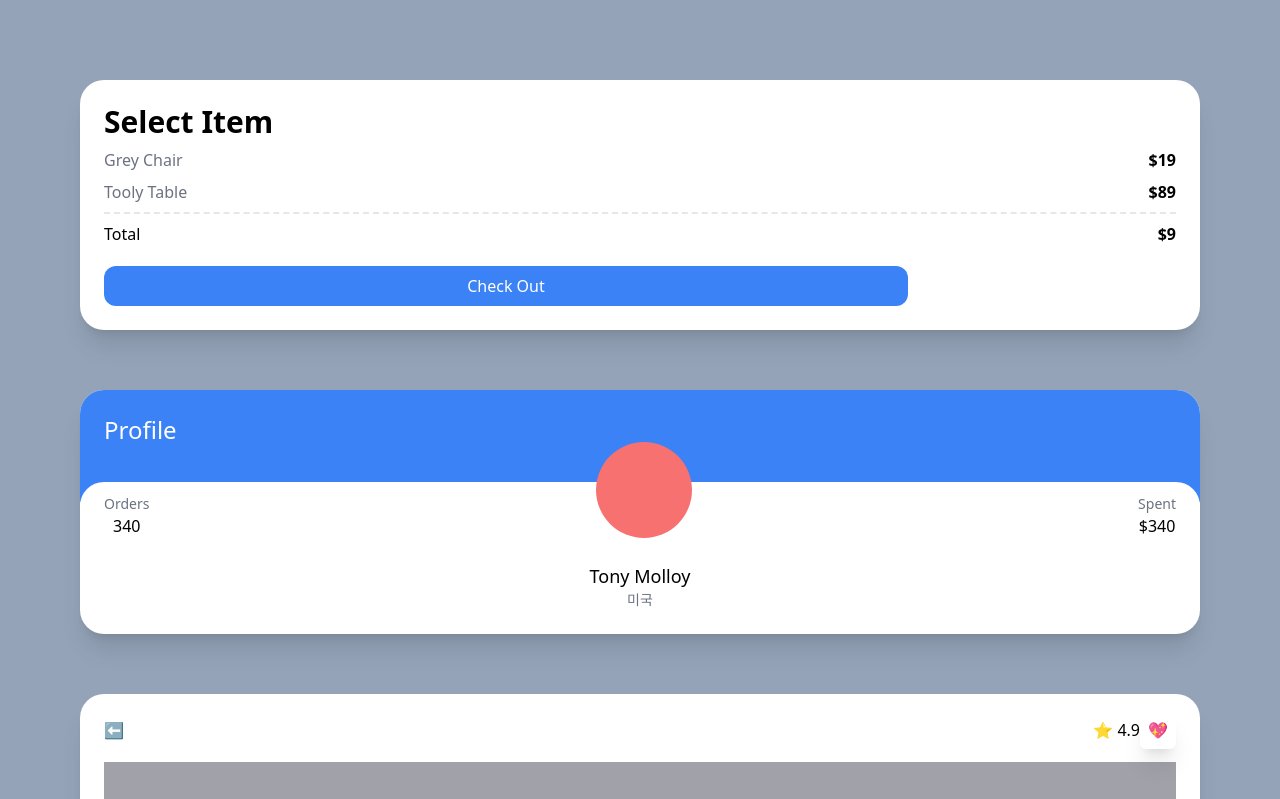
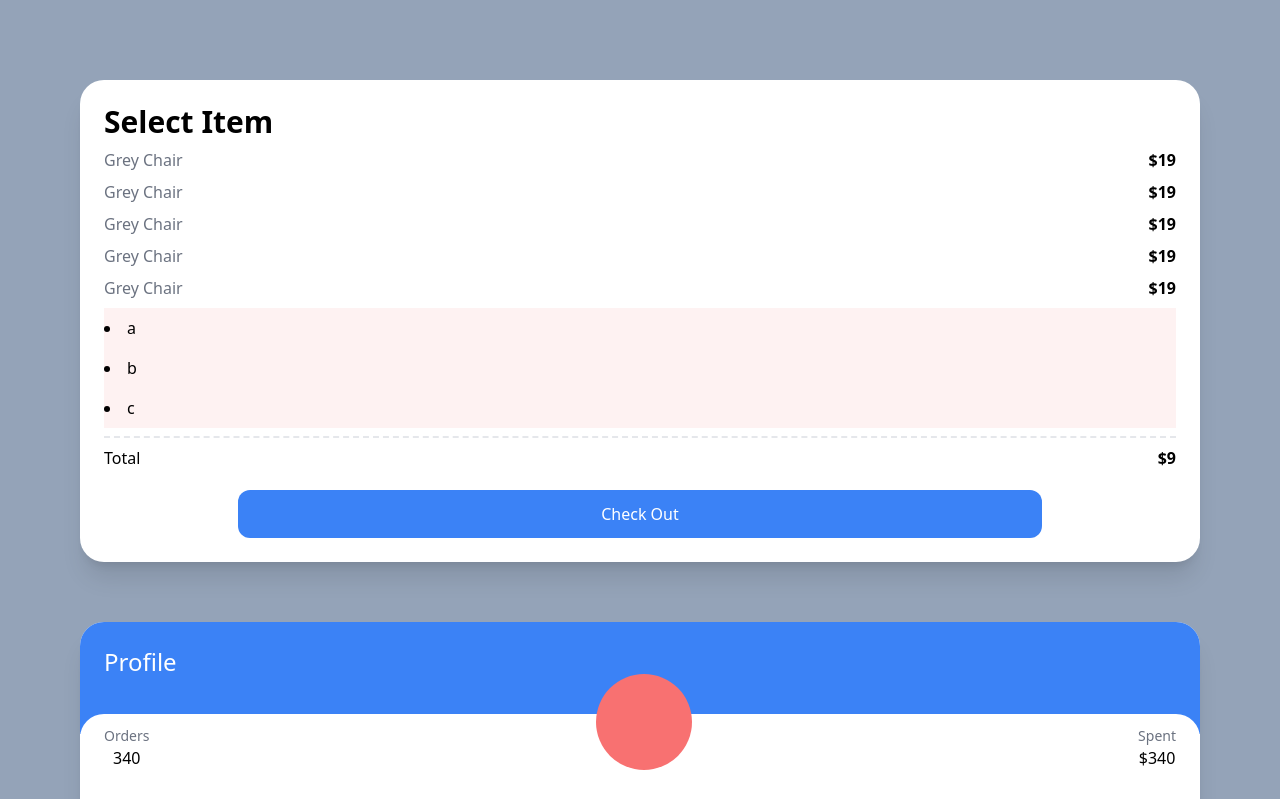
Before and after one commit to JiHunSong94/carrot-market, a Next.js app: page / in a window 1280 px wide. Shown: the top 799 px of the page. Built offline with nearby package versions, Linux system fonts and the light colour scheme.

Commit message:
2.5 TAILWIND - Modifiers for Lists

```diff
--- a/pages/index.tsx
+++ b/pages/index.tsx
@@ -3,19 +3,24 @@ export default function Home() {
     <div className="flex min-h-screen flex-col gap-10 space-y-5 bg-slate-400 py-20 px-20">
       <div className="rounded-3xl bg-white p-6 shadow-xl">
         <span className="text-3xl font-semibold">Select Item</span>
-        <div className="my-2 flex justify-between">
-          <span className="text-gray-500">Grey Chair</span>
-          <span className="font-semibold">$19</span>
-        </div>
-        <div className="flex justify-between">
-          <span className="text-gray-500">Tooly Table</span>
-          <span className="font-semibold">$89</span>
-        </div>
+        <ul>
+          {[1, 2, 3, 4, 5].map((i) => (
+            <div key={i} className=" my-2 flex justify-between">
+              <span className="text-gray-500">Grey Chair</span>
+              <span className="font-semibold">$19</span>
+            </div>
+          ))}
+        </ul>
+        {["a", "b", "c", ""].map((c, i) => (
+          <li className="bg-red-50 py-2 empty:hidden" key={i}>
+            {c}
+          </li>
+        ))}
         <div className=" mt-2 flex justify-between border-t-2 border-dashed pt-2">
           <span>Total</span>
           <span className="font-semibold">$9</span>
         </div>
-        <button className="mx-auto mt-5 w-3/4 rounded-xl bg-blue-500 p-2 text-center text-white hover:bg-teal-500 hover:text-black focus:bg-red-500 active:bg-yellow-500">
+        <button className="mx-auto mt-5 block w-3/4 rounded-xl bg-blue-500 p-3 text-center text-white hover:bg-teal-500 hover:text-black focus:bg-red-500 active:bg-yellow-500">
           Check Out
         </button>
       </div>
```
